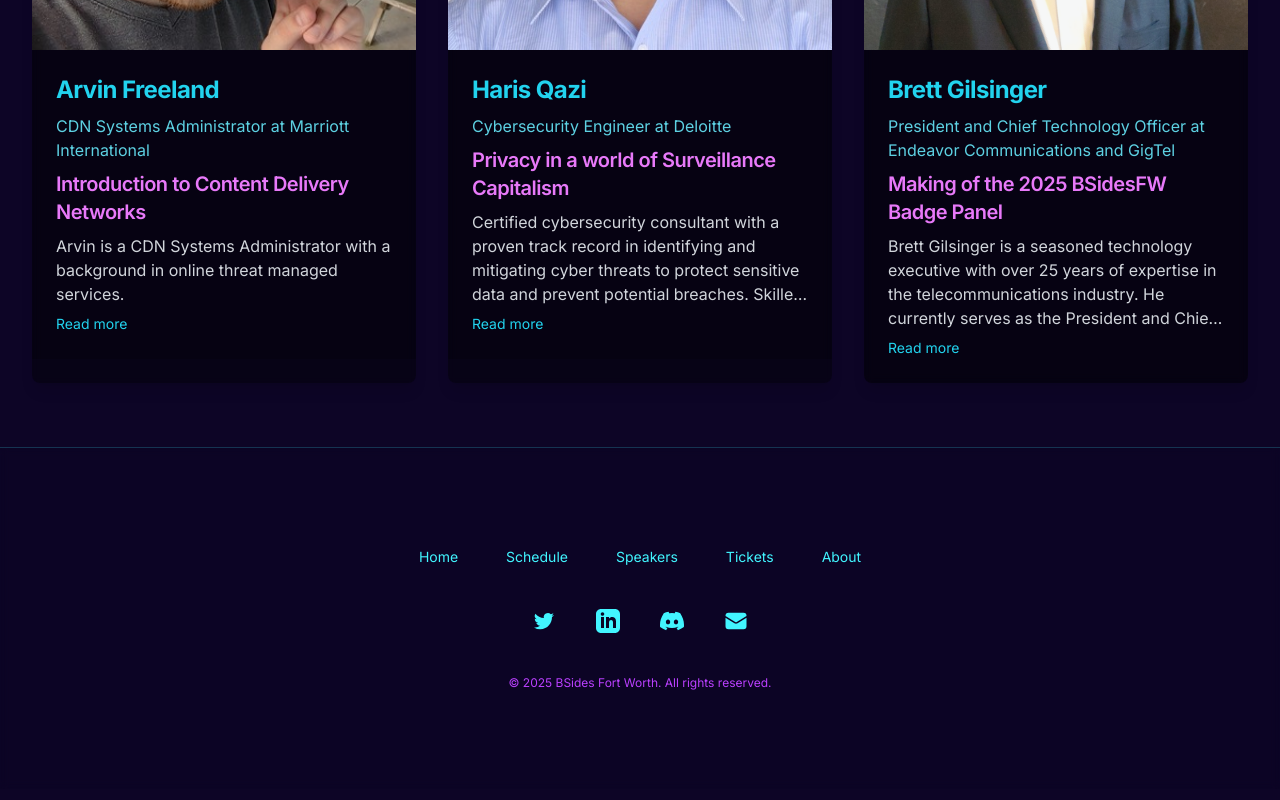
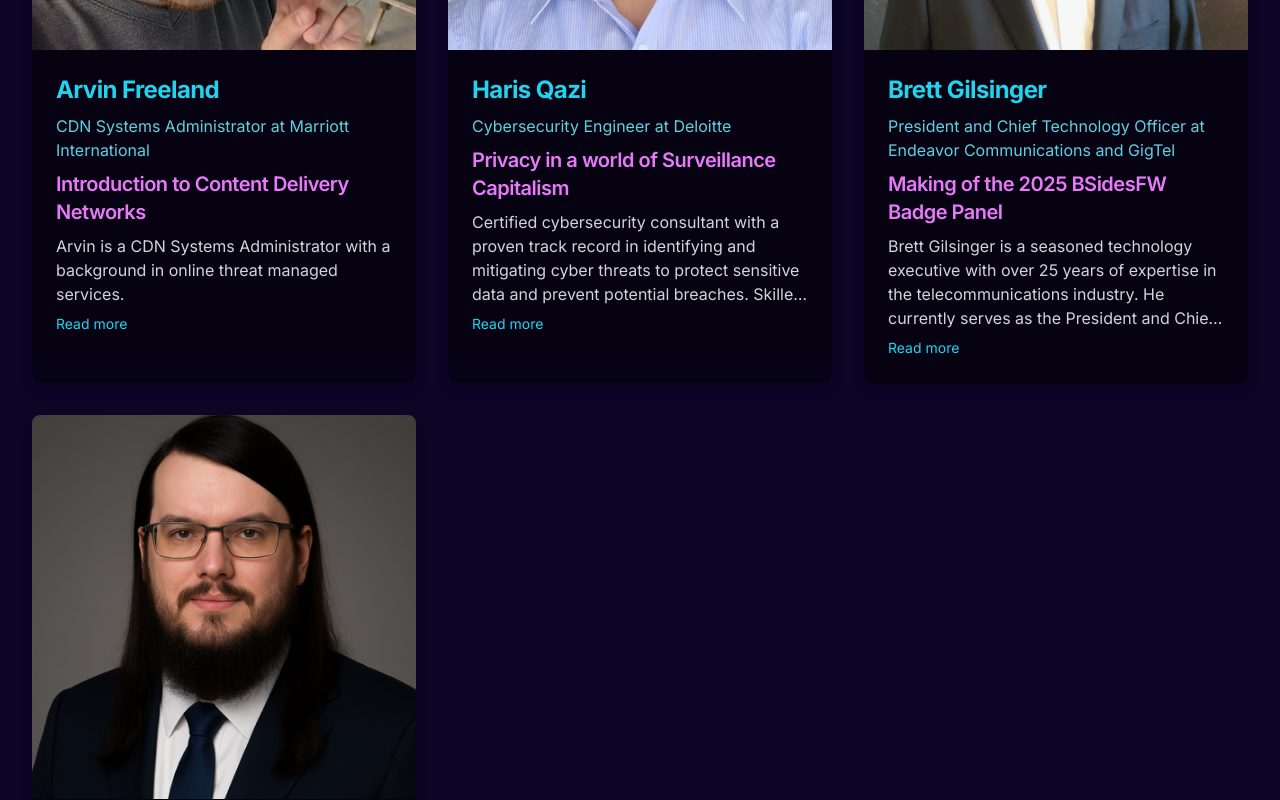
Before and after one commit to chad-fryer/bsides-fw, a Next.js app: page /speakers in a window 1280 px wide. Shown: the part 2000-2800 px from the top of the page. Built offline with nearby package versions, Linux system fonts and the light colour scheme.

Commit message:
Refactor app structure by removing Schedule page and related files, updating app paths and build manifests accordingly. Introduce new Speaker entry in the Speakers page with additional details. Update CSS styles for layout consistency and enhance webpack runtime hashes for improved performance.

```diff
--- a/app/speakers/page.tsx
+++ b/app/speakers/page.tsx
@@ -136,6 +136,16 @@
     imageUrl: '/speakers/speaker8.png',
     talkTitle: 'Making of the 2025 BSidesFW Badge Panel',
     talkDescription: '',
+  },
+  {
+    id: '10',
+    name: 'Michael Contino',
+    title: 'Principal Security Engineer',
+    company: 'Bark.co',
+    bio: `Michael Contino is an accomplished cybersecurity expert serving as the Principal Security Engineer at Bark.co, a leading dog products and services company. Specializing in vulnerability management, cloud security, and containerization. Michael excels in securing digital infrastructures for financial services and e-commerce sectors. His primary expertise lies in Linux-based environments, where he leverages advanced skills in secure architecture, data security and risk management. A graduate of the Indiana Institute of Technology with degrees in networking and information security, Michael holds the OSCP, LPIC-3 Security, is an exam developer for the Linux foundation, and on his way to completing the cloud native foundations  kubestronaut program. His career is driven by a passion for protecting organizational assets through culture-driven solutions and modern technical strategies.`,
+    imageUrl: '/speakers/speaker10.png',
+    talkTitle: 'From Code to Clicks: Transitioning to Low-Code Engineering and Its Impact on Information Security',
+    talkDescription: '',
   }
 ]
 
```
Also changed, not shown: public/speakers/speaker10.png (added).
